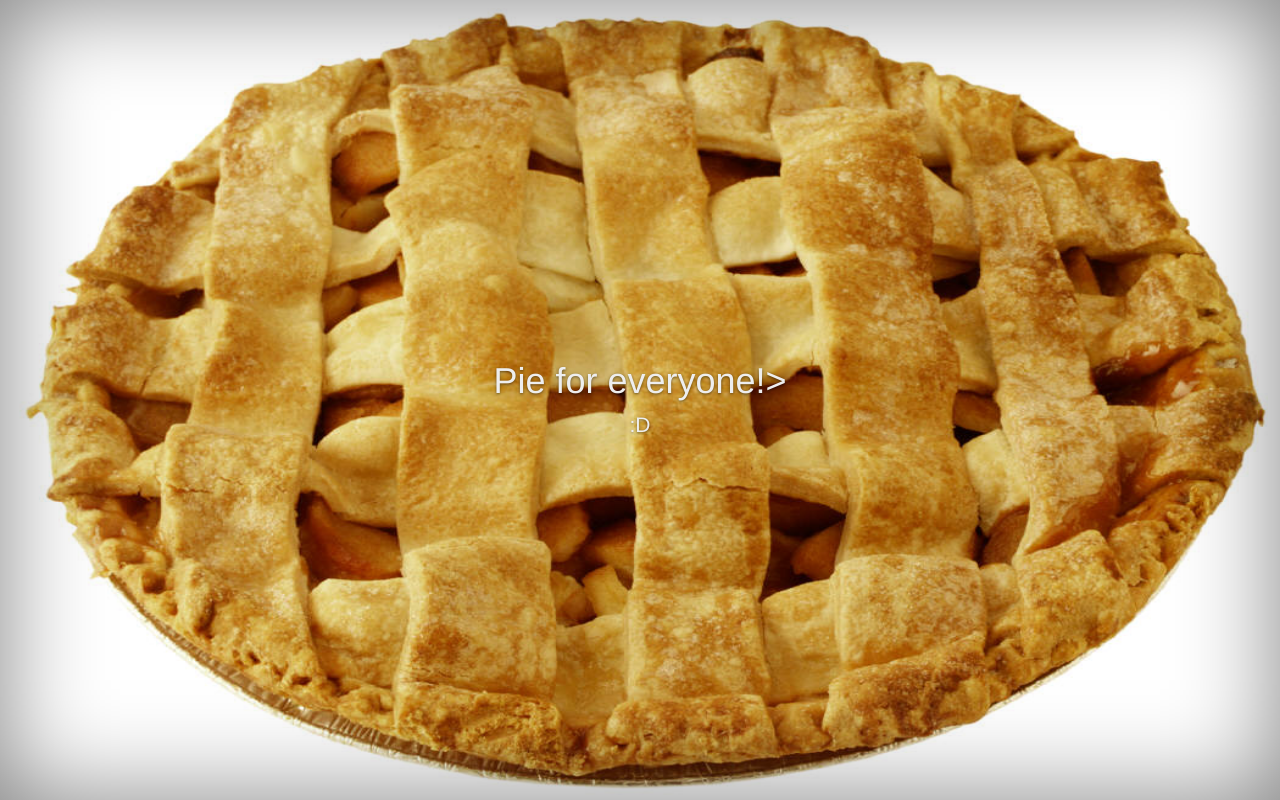
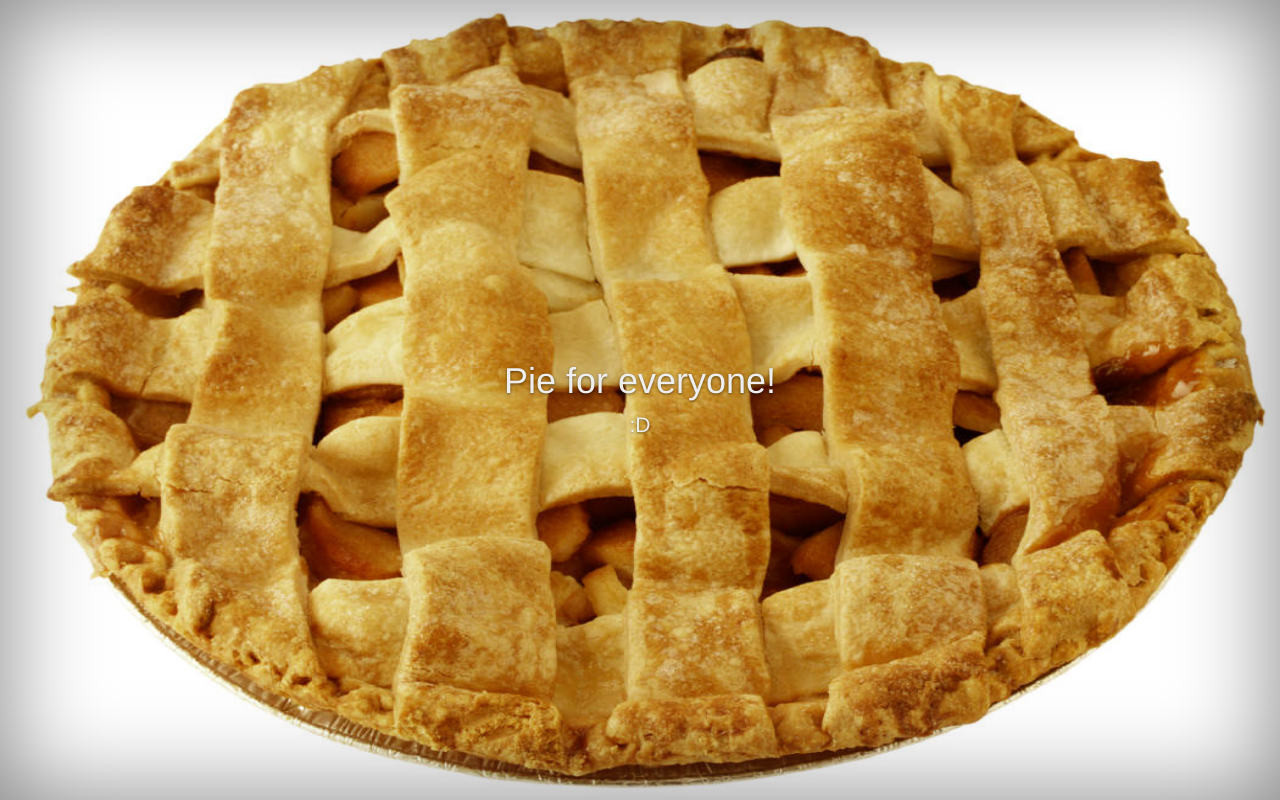
Before and after one commit to AroundTheLines/Congrats, a plain HTML site: page index.html in a window 1280 px wide. Drawn offline with nearby package versions, Linux system fonts and the light colour scheme.

Commit message:
removed the >

```diff
--- a/index.html
+++ b/index.html
@@ -39,7 +39,7 @@
         <div class="cover-container">
 
           <div class="inner cover">
-            <h1 class="cover-heading">Pie for everyone!></span></h1>
+            <h1 class="cover-heading">Pie for everyone!</span></h1>
             <p class="lead">:D</p>
           </div>
 
```
